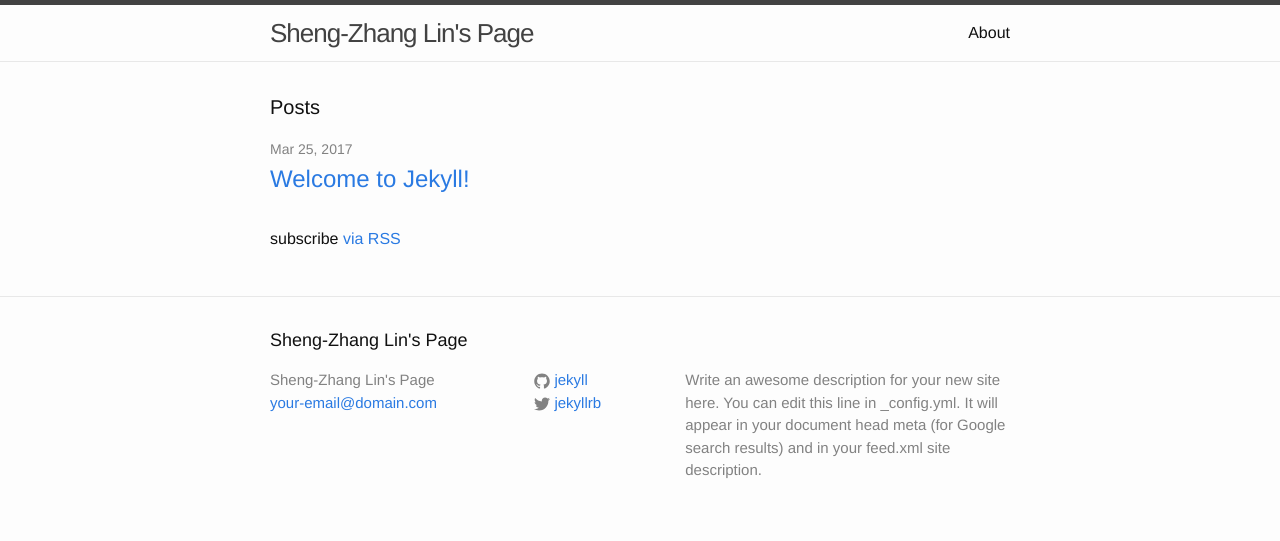
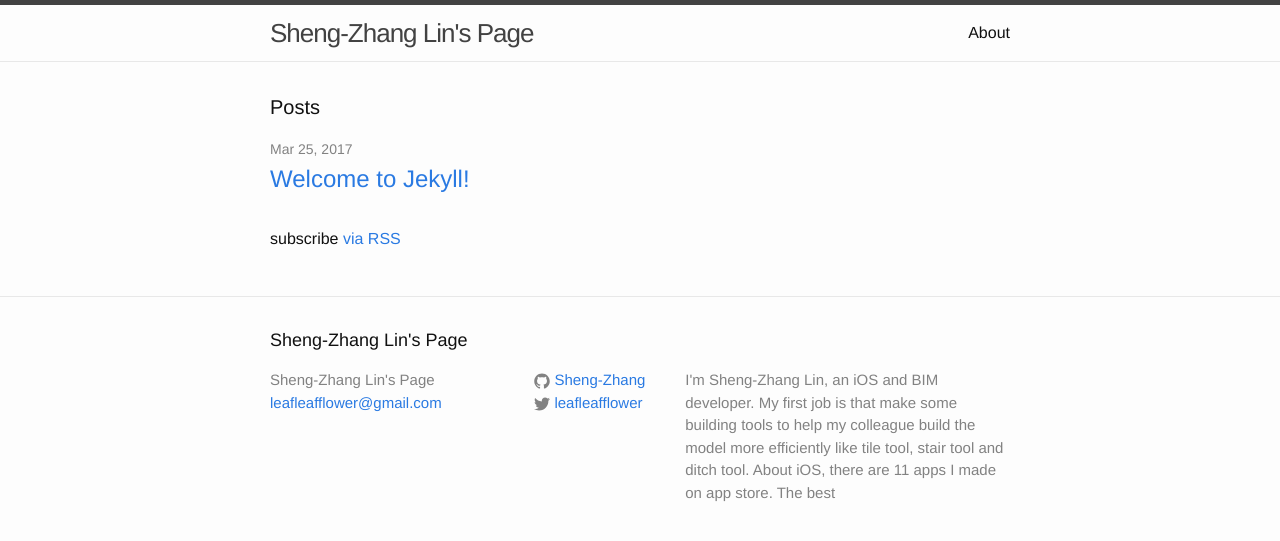
Before and after one commit to Sheng-Zhang/Sheng-Zhang.github.io, a Jekyll site: the page built from index.html, in a window 1280 px wide. Shown: the top 541 px of the page. Built offline with Jekyll 4.4.1, drawn with Linux system fonts in a browser that asks for light colours.

Commit message:
My Profile
Let it be my profile.

```diff
--- a/_config.yml
+++ b/_config.yml
@@ -7,15 +7,16 @@
 
 # Site settings
 title: Sheng-Zhang Lin's Page
-email: your-email@domain.com
+email: leafleafflower@gmail.com
 description: > # this means to ignore newlines until "baseurl:"
-  Write an awesome description for your new site here. You can edit this
-  line in _config.yml. It will appear in your document head meta (for
-  Google search results) and in your feed.xml site description.
+  I'm Sheng-Zhang Lin, an iOS and BIM developer. My first job is that make
+  some building tools to help my colleague build the model more efficiently
+  like tile tool, stair tool and ditch tool. About iOS, there are 11 apps I
+  made on app store. The best
 baseurl: "" # the subpath of your site, e.g. /blog
-url: "http://yourdomain.com" # the base hostname & protocol for your site
-twitter_username: jekyllrb
-github_username:  jekyll
+url: "https://sheng-zhang.github.io" # the base hostname & protocol for your site
+twitter_username: leafleafflower
+github_username:  Sheng-Zhang
 
 # Build settings
 markdown: kramdown
```
